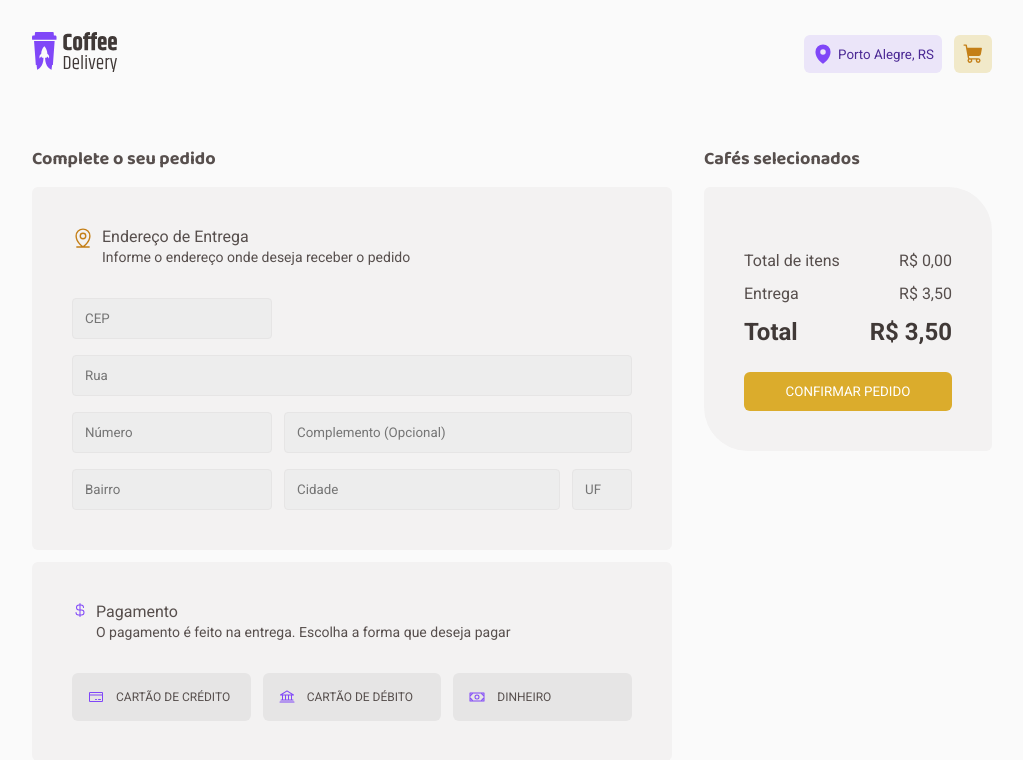
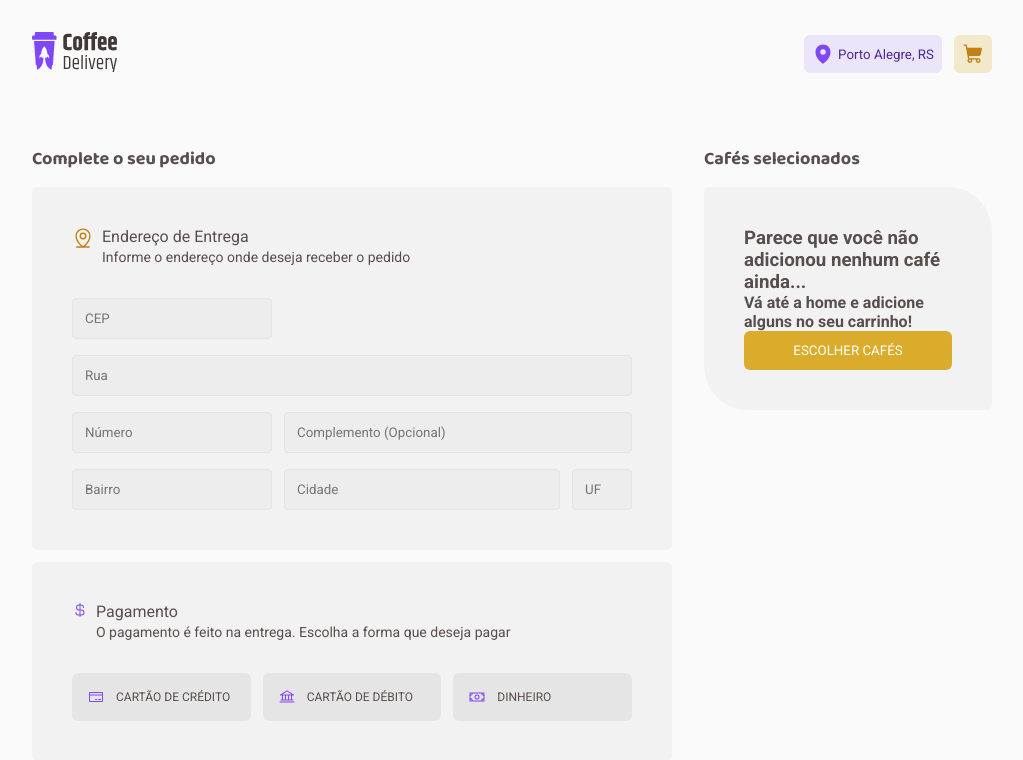
Before and after one commit to mrgalopes/coffee-delivery-react, a React (Vite) app: page /checkout in a window 1280 px wide. Shown: the top 760 px of the page, without its empty margins (128-1151 px from the left). Built offline with nearby package versions, Linux system fonts and the light colour scheme.

Commit message:
feat: deals with empty cart in checkout page

```diff
--- a/src/pages/Checkout/SelectedCoffeesSection/index.tsx
+++ b/src/pages/Checkout/SelectedCoffeesSection/index.tsx
@@ -3,9 +3,26 @@ import { Heading } from "../styles";
 import { ConfirmOrderButton, OrderSummary, SelectedCoffeeCard } from "./styles";
 import { CartContext } from "../../../contexts/CartContext";
 import { ItemInCart } from "../ItemInCart";
+import { Link } from "react-router-dom";
 
 export function SelectedCoffeesSection() {
   const { cart, totalPriceInCents } = useContext(CartContext);
+
+  if (cart.length === 0) {
+    return (
+      <section>
+        <Heading>Cafés selecionados</Heading>
+        <SelectedCoffeeCard>
+          <h3>Parece que você não adicionou nenhum café ainda...</h3>
+          <h4>Vá até a home e adicione alguns no seu carrinho!</h4>
+
+          <Link to="/">
+            <ConfirmOrderButton>Escolher cafés</ConfirmOrderButton>
+          </Link>
+        </SelectedCoffeeCard>
+      </section>
+    );
+  }
 
   const formatter = Intl.NumberFormat("pt-BR", {
     style: "decimal",
```
